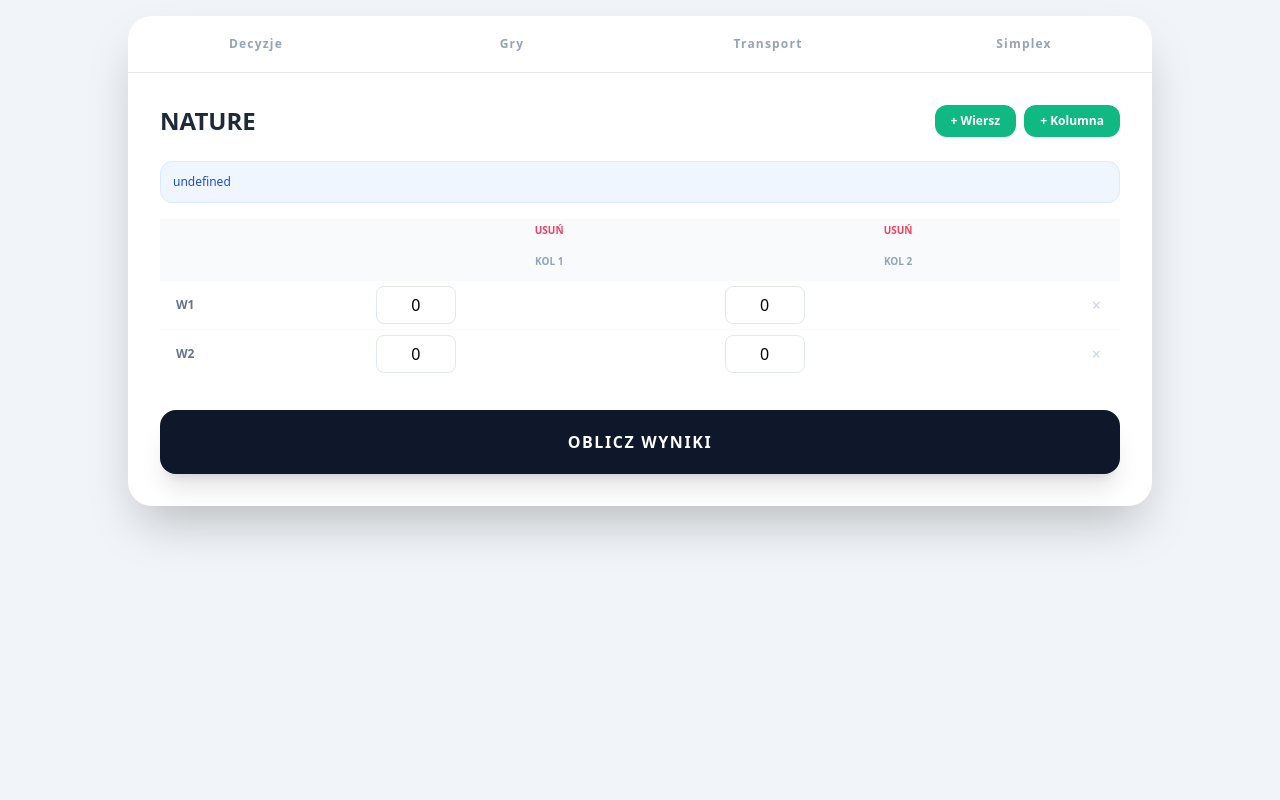
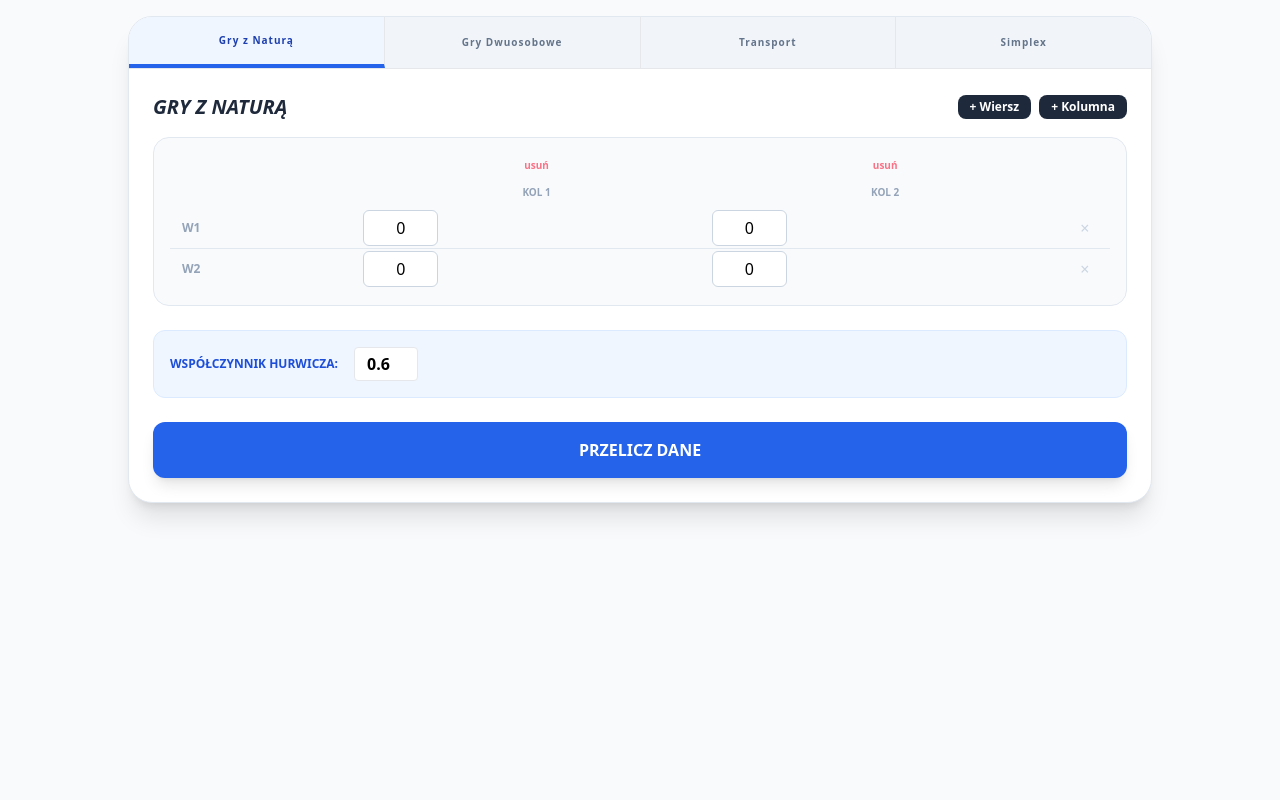
Before and after one commit to podsiadlojakub6-alt/program-bo, a Flask app: page / in a window 1280 px wide. Run offline with Flask 3, Linux system fonts and the light colour scheme; some libraries are stand-ins or nearby versions.

Commit message:
Update index.html

```diff
--- a/templates/index.html
+++ b/templates/index.html
@@ -2,94 +2,101 @@
 <html lang="pl">
 <head>
     <meta charset="UTF-8">
-    <title>BO Master Pro</title>
+    <title>BO Master - Gry i Optymalizacja</title>
     <script src="https://cdn.tailwindcss.com"></script>
     <style>
-        .input-cell { width: 80px; text-align: center; border: 1px solid #e2e8f0; padding: 6px; border-radius: 8px; }
-        .tab-active { border-bottom: 4px solid #2563eb; color: #2563eb; background: #f8fafc; }
+        .input-cell { width: 75px; text-align: center; border: 1px solid #cbd5e1; padding: 5px; border-radius: 6px; }
+        .tab-active { border-bottom: 4px solid #2563eb; color: #1e40af; background: #eff6ff; }
     </style>
 </head>
-<body class="bg-slate-100 min-h-screen p-4">
-    <div class="max-w-5xl mx-auto bg-white rounded-3xl shadow-2xl overflow-hidden">
-        <div class="flex border-b text-xs font-black uppercase tracking-widest text-slate-400">
-            <button onclick="setM('bo')" id="b-bo" class="flex-1 py-5 hover:text-blue-600 transition">Decyzje</button>
-            <button onclick="setM('game')" id="b-game" class="flex-1 py-5 hover:text-blue-600 transition">Gry</button>
-            <button onclick="setM('transport')" id="b-transport" class="flex-1 py-5 hover:text-blue-600 transition">Transport</button>
-            <button onclick="setM('simplex')" id="b-simplex" class="flex-1 py-5 hover:text-blue-600 transition">Simplex</button>
+<body class="bg-slate-50 min-h-screen p-4">
+    <div class="max-w-5xl mx-auto bg-white rounded-3xl shadow-xl overflow-hidden border border-slate-200">
+        <div class="flex bg-slate-100 border-b text-[10px] font-black uppercase tracking-widest text-slate-500">
+            <button onclick="setM('nature')" id="b-nature" class="flex-1 py-4 hover:bg-white transition border-r">Gry z Naturą</button>
+            <button onclick="setM('game')" id="b-game" class="flex-1 py-4 hover:bg-white transition border-r">Gry Dwuosobowe</button>
+            <button onclick="setM('transport')" id="b-transport" class="flex-1 py-4 hover:bg-white transition border-r">Transport</button>
+            <button onclick="setM('simplex')" id="b-simplex" class="flex-1 py-4 hover:bg-white transition">Simplex</button>
         </div>
 
-        <div class="p-8">
+        <div class="p-6">
             <form method="POST">
                 <input type="hidden" name="mode" id="m" value="{{ mode }}">
-
-                <div class="flex justify-between items-center mb-6">
-                    <h2 id="t" class="text-2xl font-black text-slate-800">Macierz</h2>
+                <div class="flex justify-between items-center mb-4">
+                    <h2 id="t" class="text-xl font-black text-slate-800 uppercase italic">Macierz</h2>
                     <div class="flex gap-2">
-                        <button type="button" onclick="aR()" class="bg-emerald-500 text-white px-4 py-2 rounded-xl text-xs font-bold">+ Wiersz</button>
-                        <button type="button" onclick="aC()" class="bg-emerald-500 text-white px-4 py-2 rounded-xl text-xs font-bold">+ Kolumna</button>
+                        <button type="button" onclick="aR()" class="bg-slate-800 text-white px-3 py-1 rounded-lg text-xs font-bold hover:bg-black">+ Wiersz</button>
+                        <button type="button" onclick="aC()" class="bg-slate-800 text-white px-3 py-1 rounded-lg text-xs font-bold hover:bg-black">+ Kolumna</button>
                     </div>
                 </div>
 
-                <div id="hint" class="mb-4 p-3 bg-blue-50 text-blue-700 text-xs rounded-xl border border-blue-100"></div>
-
-                <div class="overflow-x-auto mb-8">
+                <div class="overflow-x-auto mb-6 bg-slate-50 p-4 rounded-2xl border border-slate-200">
                     <table id="mt" class="w-full">
-                        <thead id="th" class="bg-slate-50 text-[10px] font-black uppercase text-slate-400">
-                            <tr id="dr"><th></th><th class="p-1"><button type="button" onclick="rC(1)" class="text-rose-500">USUŃ</button></th><th class="p-1"><button type="button" onclick="rC(2)" class="text-rose-500">USUŃ</button></th><th></th></tr>
-                            <tr id="hr"><th class="p-3"></th><th class="p-3">Kol 1</th><th class="p-3">Kol 2</th><th></th></tr>
+                        <thead id="th" class="text-[10px] font-bold uppercase text-slate-400">
+                            <tr id="dr"><th></th><th class="p-1"><button type="button" onclick="rC(1)" class="text-rose-400 hover:text-rose-600">usuń</button></th><th class="p-1"><button type="button" onclick="rC(2)" class="text-rose-400 hover:text-rose-600">usuń</button></th><th></th></tr>
+                            <tr id="hr"><th></th><th class="p-2">Kolumna 1</th><th class="p-2">Kolumna 2</th><th></th></tr>
                         </thead>
-                        <tbody id="tb" class="divide-y divide-slate-50">
-                            <tr><td class="p-4 font-bold text-xs text-slate-500">W1</td><td><input name="cell_0_0" class="input-cell" value="0"></td><td><input name="cell_0_1" class="input-cell" value="0"></td><td class="text-center"><button type="button" onclick="rR(this)" class="text-slate-300 hover:text-rose-500">×</button></td></tr>
-                            <tr><td class="p-4 font-bold text-xs text-slate-500">W2</td><td><input name="cell_1_0" class="input-cell" value="0"></td><td><input name="cell_1_1" class="input-cell" value="0"></td><td class="text-center"><button type="button" onclick="rR(this)" class="text-slate-300 hover:text-rose-500">×</button></td></tr>
+                        <tbody id="tb" class="divide-y divide-slate-200">
+                            <tr><td class="p-3 font-bold text-xs text-slate-400">W1</td><td><input name="cell_0_0" class="input-cell" value="0"></td><td><input name="cell_0_1" class="input-cell" value="0"></td><td class="text-center"><button type="button" onclick="rR(this)" class="text-slate-300 hover:text-rose-500">×</button></td></tr>
+                            <tr><td class="p-3 font-bold text-xs text-slate-400">W2</td><td><input name="cell_1_0" class="input-cell" value="0"></td><td><input name="cell_1_1" class="input-cell" value="0"></td><td class="text-center"><button type="button" onclick="rR(this)" class="text-slate-300 hover:text-rose-500">×</button></td></tr>
                         </tbody>
                     </table>
                 </div>
 
-                <div id="opts" class="mb-8 p-6 bg-slate-50 rounded-2xl flex items-center gap-4 border border-slate-100">
-                    <span class="text-xs font-black uppercase text-slate-500">Gamma (Hurwicz):</span>
-                    <input type="number" step="0.1" name="gamma" value="0.6" class="w-20 p-2 border rounded-xl text-center font-bold text-blue-600">
+                <div id="opts" class="mb-6 p-4 bg-blue-50 rounded-xl flex items-center gap-4 border border-blue-100 hidden">
+                    <span class="text-xs font-bold text-blue-700 uppercase">Współczynnik Hurwicza:</span>
+                    <input type="number" step="0.1" name="gamma" value="0.6" class="w-16 p-1 border rounded text-center font-bold">
                 </div>
 
-                <button type="submit" class="w-full bg-slate-900 text-white font-black py-5 rounded-2xl shadow-xl hover:bg-black transition uppercase tracking-widest">Oblicz Wyniki</button>
+                <button type="submit" class="w-full bg-blue-600 text-white font-black py-4 rounded-xl shadow-lg hover:bg-blue-700 transition active:scale-[0.98]">PRZELICZ DANE</button>
             </form>
 
             {% if results %}
-            <div class="mt-10 p-8 bg-slate-900 rounded-3xl text-white shadow-2xl">
-                {% if results.error %}<p class="text-rose-400 font-bold">Błąd: {{ results.error }}</p>
-                {% elif results.type == 'bo' %}
-                    <div class="grid grid-cols-2 md:grid-cols-4 gap-6">
-                        <div class="p-4 bg-white/5 rounded-2xl">
-                            <p class="text-[10px] text-slate-500 uppercase font-bold mb-1">Wald</p>
-                            <p class="text-xl font-black">Wariant {{ results.wald }}</p>
-                        </div>
-                        <div class="p-4 bg-white/5 rounded-2xl">
-                            <p class="text-[10px] text-slate-500 uppercase font-bold mb-1">Hurwicz</p>
-                            <p class="text-xl font-black">Wariant {{ results.hur }}</p>
-                        </div>
-                        <div class="p-4 bg-white/5 rounded-2xl">
-                            <p class="text-[10px] text-slate-500 uppercase font-bold mb-1">Bayes</p>
-                            <p class="text-xl font-black">Wariant {{ results.bayes }}</p>
-                        </div>
-                        <div class="p-4 bg-white/5 rounded-2xl">
-                            <p class="text-[10px] text-slate-500 uppercase font-bold mb-1">Savage</p>
-                            <p class="text-xl font-black">Wariant {{ results.sav }}</p>
-                        </div>
+            <div class="mt-8 p-6 bg-slate-900 rounded-3xl text-white shadow-xl animate-in fade-in slide-in-from-bottom-4">
+                {% if results.type == 'nature' %}
+                    <h3 class="text-blue-400 font-bold mb-4 text-sm uppercase tracking-widest">Wyniki: Gry z Naturą (Bayes, Wald itp.)</h3>
+                    <div class="grid grid-cols-2 md:grid-cols-4 gap-4">
+                        <div class="p-3 bg-white/5 rounded-xl border border-white/10 text-center"><p class="text-[9px] text-slate-500 font-bold uppercase">Wald</p><p class="text-lg font-black">Wariant {{results.wald}}</p></div>
+                        <div class="p-3 bg-white/5 rounded-xl border border-white/10 text-center"><p class="text-[9px] text-slate-500 font-bold uppercase">Hurwicz</p><p class="text-lg font-black">Wariant {{results.hur}}</p></div>
+                        <div class="p-3 bg-white/5 rounded-xl border border-white/10 text-center"><p class="text-[9px] text-slate-500 font-bold uppercase">Bayes</p><p class="text-lg font-black">Wariant {{results.bayes}}</p></div>
+                        <div class="p-3 bg-white/5 rounded-xl border border-white/10 text-center"><p class="text-[9px] text-slate-500 font-bold uppercase">Savage</p><p class="text-lg font-black">Wariant {{results.sav}}</p></div>
                     </div>
                 {% elif results.type == 'game' %}
+                    <h3 class="text-emerald-400 font-bold mb-4 text-sm uppercase tracking-widest">Wyniki: Gry Dwuosobowe (Suma Zerowa)</h3>
                     <div class="space-y-4">
-                        <p class="text-emerald-400 font-bold">Maximin: {{results.data.maximin}} | Minimax: {{results.data.minimax}}</p>
-                        {% if results.data.saddle %}<p class="text-2xl font-black">Punkt Siodłowy: V = {{results.data.saddle.v}}</p><p class="text-xs text-slate-400">Strategia: W{{results.data.saddle.r}}, K{{results.data.saddle.c}}</p>
-                        {% elif results.data.mixed %}<p class="text-xl font-bold text-blue-400">Strategie Mieszane 2x2:</p><p>P = ({{results.data.mixed.p1}}, {{results.data.mixed.p2}}) | Q = ({{results.data.mixed.q1}}, {{results.data.mixed.q2}}) | V = {{results.data.mixed.v}}</p>
-                        {% else %}<p class="text-rose-400">Brak punktu siodłowego. Macierz > 2x2.</p>{% endif %}
+                        <div class="flex gap-10 bg-white/5 p-4 rounded-xl border border-white/10">
+                            <div><p class="text-[9px] text-slate-400 uppercase">Gracz A (Wiersze) zyska min:</p><p class="text-xl font-bold">{{results.data.maximin}}</p></div>
+                            <div><p class="text-[9px] text-slate-400 uppercase">Gracz B (Kolumny) straci max:</p><p class="text-xl font-bold">{{results.data.minimax}}</p></div>
+                        </div>
+                        {% if results.data.saddle %}
+                            <div class="p-4 bg-emerald-500/20 rounded-xl border border-emerald-500/50">
+                                <p class="text-emerald-400 font-bold text-xs uppercase">Punkt Siodłowy (Stabilność)</p>
+                                <p class="text-3xl font-black italic">Wartość gry V = {{results.data.saddle.v}}</p>
+                                <p class="text-xs text-slate-300 mt-2">Gracz A wybiera W{{results.data.saddle.r}} (zysk {{results.data.saddle.v}}), Gracz B wybiera K{{results.data.saddle.c}} (strata {{results.data.saddle.v}}).</p>
+                            </div>
+                        {% elif results.data.mixed %}
+                            <div class="p-4 bg-blue-500/20 rounded-xl border border-blue-500/50">
+                                <p class="text-blue-400 font-bold text-xs uppercase mb-3 text-center">Strategie Mieszane (Brak Siodła)</p>
+                                <div class="grid grid-cols-1 md:grid-cols-2 gap-4">
+                                    <div class="bg-black/20 p-3 rounded-lg"><p class="text-[9px] text-slate-400 uppercase font-bold">Gracz A (Zyski)</p>
+                                        <p class="text-sm">Strategia W1: {{results.data.mixed.p1}} | W2: {{results.data.mixed.p2}}</p>
+                                        <p class="text-xs text-blue-300 mt-1">Gwarantowany zysk średni: {{results.data.mixed.v}}</p>
+                                    </div>
+                                    <div class="bg-black/20 p-3 rounded-lg"><p class="text-[9px] text-slate-400 uppercase font-bold">Gracz B (Straty)</p>
+                                        <p class="text-sm">Strategia K1: {{results.data.mixed.q1}} | K2: {{results.data.mixed.q2}}</p>
+                                        <p class="text-xs text-blue-300 mt-1">Ograniczona strata średnia: {{results.data.mixed.v}}</p>
+                                    </div>
+                                </div>
+                            </div>
+                        {% endif %}
                     </div>
                 {% elif results.type == 'trans' %}
-                    <p class="text-emerald-400 text-3xl font-black italic mb-4">Całkowity Koszt: {{ results.data.cost }}</p>
-                    <div class="text-xs text-slate-400 uppercase font-bold">Rozdysponowanie:</div>
-                    <pre class="text-blue-300 mt-2 font-mono">{{ results.data.allocation }}</pre>
+                    <p class="text-emerald-400 text-2xl font-black italic mb-2">Łączny Koszt Transportu: {{ results.data.cost }}</p>
+                    <p class="text-[9px] text-slate-400 uppercase">Macierz Optymalnych Przewozów:</p>
+                    <pre class="text-blue-300 mt-2 font-mono bg-black/20 p-4 rounded-xl text-xs">{{ results.data.alloc }}</pre>
                 {% elif results.type == 'simplex' %}
-                    <p class="text-blue-400 text-3xl font-black italic mb-4">Max Z = {{ results.data.obj }}</p>
-                    <p class="text-sm font-bold uppercase tracking-widest text-slate-500">Zmienne decyzyjne:</p>
-                    <div class="flex gap-4 mt-2">{% for val in results.data.x %}<div class="bg-white/10 px-4 py-2 rounded-lg font-mono">X{{loop.index}} = {{val}}</div>{% endfor %}</div>
+                    <p class="text-blue-400 text-2xl font-black italic mb-2">Max Funkcja Celu Z = {{ results.data.obj }}</p>
+                    <p class="text-[9px] text-slate-400 uppercase mb-2">Zmienne decyzyjne:</p>
+                    <div class="flex flex-wrap gap-2">{% for val in results.data.x %}<div class="bg-white/10 px-3 py-1 rounded-lg text-sm">X{{loop.index}} = {{val}}</div>{% endfor %}</div>
                 {% endif %}
             </div>
             {% endif %}
@@ -97,57 +104,47 @@
     </div>
 
     <script>
-        const hints = {
-            bo: "Decyzje: Wpisz macierz zysków (Warianty x Stany).",
-            game: "Teoria Gier: Macierz gry o sumie zerowej.",
-            transport: "Transport: Ostatnia kolumna to PODAŻ, ostatni wiersz to POPYT. Środek to koszty.",
-            simplex: "Simplex: Ostatni wiersz to FUNKCJA CELU, ostatnia kolumna to OGRANICZENIA (Prawa strona)."
-        };
-
         function setM(m) {
             document.getElementById('m').value = m;
-            document.getElementById('t').innerText = m.toUpperCase();
-            document.getElementById('hint').innerText = hints[m];
-            document.getElementById('opts').style.display = (m === 'bo') ? 'flex' : 'none';
-            document.querySelectorAll('.tab-btn').forEach(b => b.classList.remove('tab-active'));
+            document.getElementById('t').innerText = m === 'nature' ? 'Gry z Naturą' : (m === 'game' ? 'Gry Strategicze' : m.toUpperCase());
+            document.getElementById('opts').style.display = (m === 'nature') ? 'flex' : 'none';
+            document.querySelectorAll('.flex > button').forEach(b => b.classList.remove('tab-active'));
             document.getElementById('b-' + m).classList.add('tab-active');
             uN();
         }
-        setM('{{mode}}' || 'bo');
+        setM('{{mode}}' || 'nature');
 
         function uN() {
             const m = document.getElementById('m').value;
             const rows = document.querySelectorAll('#tb tr');
             rows.forEach((r, i) => {
-                let label = 'W' + (i + 1);
-                if (m === 'transport' && i === rows.length - 1) label = 'POPYT';
-                if (m === 'simplex' && i === rows.length - 1) label = 'F.CELU';
-                r.cells[0].innerText = label;
+                let lbl = (m==='game'?'G1: W':'W') + (i+1);
+                if (m === 'transport' && i === rows.length - 1) lbl = 'POPYT';
+                if (m === 'simplex' && i === rows.length - 1) lbl = 'F.CELU';
+                r.cells[0].innerText = lbl;
                 r.querySelectorAll('input').forEach((n, j) => n.name = `cell_${i}_${j}`);
             });
             const heads = document.querySelectorAll('#hr th');
             for (let i = 1; i < heads.length - 1; i++) {
-                let label = 'Kol ' + i;
-                if (m === 'transport' && i === heads.length - 2) label = 'PODAŻ';
-                if (m === 'simplex' && i === heads.length - 2) label = 'LIMIT';
-                heads[i].innerText = label;
+                let lbl = (m==='game'?'G2: K':'Kol ') + i;
+                if (m === 'transport' && i === heads.length - 2) lbl = 'PODAŻ';
+                if (m === 'simplex' && i === heads.length - 2) lbl = 'LIMIT';
+                heads[i].innerText = lbl;
             }
         }
-
         function aR() {
             const b = document.getElementById('tb'), c = document.getElementById('hr').cells.length - 2, r = document.createElement('tr');
-            let s = `<td class="p-4 font-bold text-xs text-slate-500"></td>`;
+            let s = `<td class="p-3 font-bold text-xs text-slate-400"></td>`;
             for (let i = 0; i < c; i++) s += `<td><input class="input-cell" value="0"></td>`;
             s += `<td class="text-center"><button type="button" onclick="rR(this)" class="text-slate-300 hover:text-rose-500">×</button></td>`;
             r.innerHTML = s; b.appendChild(r); uN();
         }
-
         function aC() {
             const dr = document.getElementById('dr'), hr = document.getElementById('hr'), rows = document.querySelectorAll('#tb tr');
             const nI = hr.cells.length - 1;
-            const thD = document.createElement('th'); thD.className = "p-1"; thD.innerHTML = `<button type="button" onclick="rC(${nI})" class="text-rose-500">USUŃ</button>`;
+            const thD = document.createElement('th'); thD.className = "p-1"; thD.innerHTML = `<button type="button" onclick="rC(${nI})" class="text-rose-400 hover:text-rose-600">usuń</button>`;
             dr.insertBefore(thD, dr.lastElementChild);
-            const thH = document.createElement('th'); thH.className = "p-3";
+            const thH = document.createElement('th'); thH.className = "p-2";
             hr.insertBefore(thH, hr.lastElementChild);
             rows.forEach(r => {
                 const td = document.createElement('td'); td.innerHTML = `<input class="input-cell" value="0">`;
@@ -155,7 +152,6 @@
             });
             uN();
         }
-
         function rR(b) { if (document.querySelectorAll('#tb tr').length > 1) { b.closest('tr').remove(); uN(); } }
         function rC(i) {
             const dr = document.getElementById('dr'), hr = document.getElementById('hr'), rows = document.querySelectorAll('#tb tr');
```
